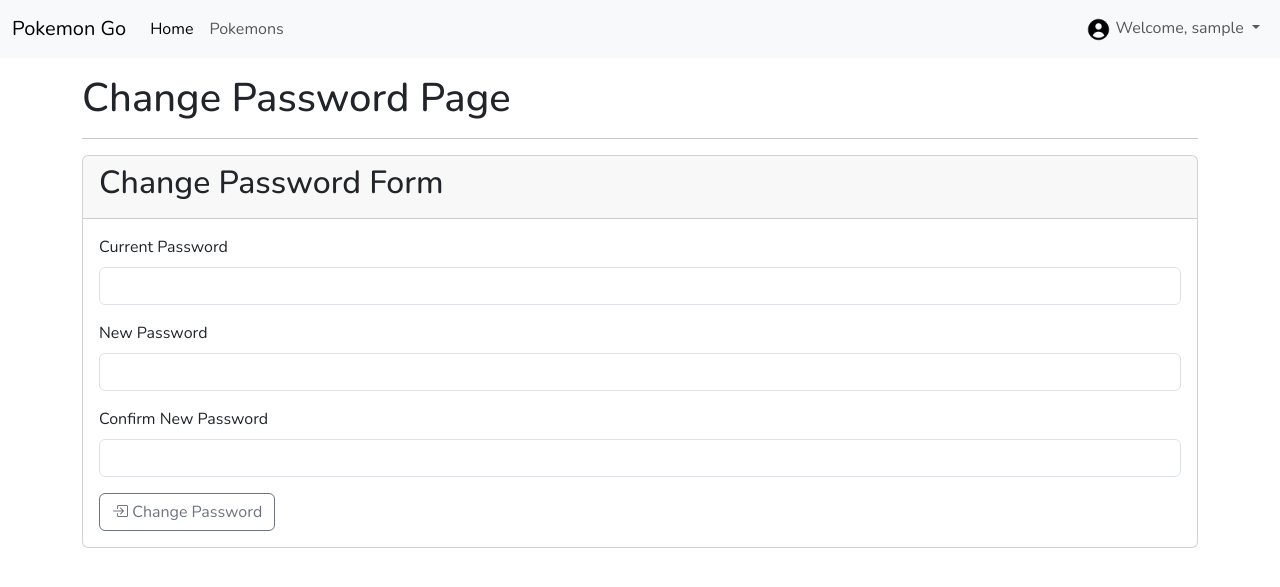
After one commit to Sarayut000/pokemon-go, a Flask app: page /users/change-password in a window 1280 px wide. The commit adds this page. Shown: the top 587 px of the page. Run offline with Flask 3, Linux system fonts and the light colour scheme; the visitor is signed in with stand-in values (Sample User, id 1).

Commit message:
add change password

```diff
--- a/pokemon/core/routes.py
+++ b/pokemon/core/routes.py
@@ -6,7 +6,7 @@ core_bp = Blueprint('core', __name__, template_folder='templates')
 
 @core_bp.route('/')
 def index():
-    page = request.args.get('page')
+    page = request.args.get('page', type=int)
     pokemons = db.paginate(db.select(Pokemon), per_page=4, page=page)
     return render_template('core/index.html',
                         title='Home',
--- a/pokemon/templates/navbar.html
+++ b/pokemon/templates/navbar.html
@@ -42,7 +42,7 @@
                 <li><a class="dropdown-item" href="{{url_for('users.profile')}}">
                   <i class="bi bi-person-square"></i>
                   Profile</a></li>
-                <li><a class="dropdown-item" href="#">
+                <li><a class="dropdown-item" href="{{url_for('users.change_password')}}">
                   <i class="bi bi-input-cursor-text"></i>
                   Change Password</a></li>
                 <li><hr class="dropdown-divider"></li>
--- a/pokemon/users/routes.py
+++ b/pokemon/users/routes.py
@@ -84,3 +84,26 @@ def profile():
       flash('Update profile successfully!', 'success')
       return redirect(url_for('users.profile'))
   return render_template('users/profile.html', title='Profile Page', user=user)
+
+@users_bp.route('/change-password', methods=['GET', 'POST'])
+@login_required
+def change_password():
+  user = current_user
+  if request.method == 'POST':
+    current_password = request.form.get('current_password')
+    new_password = request.form.get('new_password')
+    conferm_password = request.form.get('confirm_password')
+    if new_password != conferm_password:
+      flash('New password and confirm password is not match!', 'warning')
+      return redirect(url_for('users.change_password'))
+    if bcrypt.check_password_hash(user.password, current_password):
+      pwd_hash = bcrypt.generate_password_hash(password=new_password).decode('utf-8')
+      user.password = pwd_hash
+      db.session.add(user)
+      db.session.commit()
+      flash('Change password successfully!', 'success')
+      return redirect(url_for('users.profile'))
+    else:
+      flash('Current password is not match!', 'warning')
+      return redirect(url_for('users.change_password'))
+  return render_template('users/change_password.html', title='Change Password Page', user=user)
--- /dev/null
+++ b/pokemon/users/templates/users/change_password.html
@@ -0,0 +1,38 @@
+{% extends 'layout.html' %}
+
+{% block title %}
+  {{title}}
+{% endblock %}
+
+{% block content %}
+  <div class="container mt-3">
+    <h1>{{title}}</h1>
+    <hr>
+    <div class="card mt-3 mb-3">
+      <div class="card-header">
+        <h2>Change Password Form</h2>
+      </div>
+      <div class="card-body">
+        <form method="post">
+          <div class="mb-3">
+            <label for="current_password" class="form-label">Current Password</label>
+            <input name="current_password" type="password" class="form-control" id="current_password" required>
+          </div>
+
+          <div class="mb-3">
+            <label for="new_password" class="form-label">New Password</label>
+            <input name="new_password" type="password" class="form-control" id="new_password" required>
+          </div>
+                    <div class="mb-3">
+                        <label for="confirm_password" class="form-label">Confirm New Password</label>
+                        <input name="confirm_password" type="password" class="form-control" id="confirm_password" required>
+                    </div>
+
+          <button type="submit" class="btn btn-outline-secondary">
+            <i class="bi bi-box-arrow-in-right"></i>
+            Change Password</button>
+        </form>
+      </div>
+    </div>
+  </div>
+{% endblock %}
```
